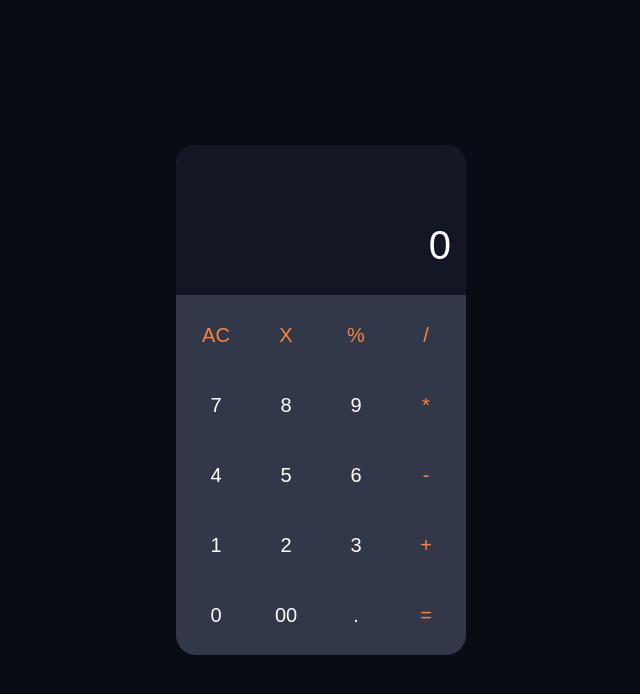
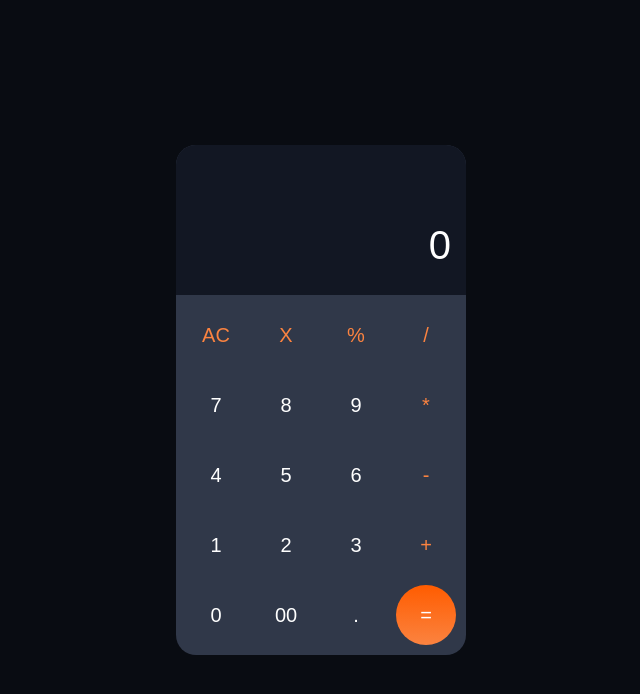
Before and after one commit to ronish00/Calculator, a plain HTML site: page index.html in a window 1280 px wide. Shown: the whole page, without its empty margins (319-959 px from the left). Drawn offline with Linux system fonts and the light colour scheme.

Commit message:
equals button redesign

```diff
--- a/index.html
+++ b/index.html
@@ -31,7 +31,7 @@
             <button class="button" data-value = "0">0</button>
             <button class="button" data-value = "00">00</button>
             <button class="button" data-value = ".">.</button>
-            <button class="button oprt-btn" data-value = "=">=</button>
+            <button class="button oprt-btn result" data-value = "=">=</button>
         </div>
     </div>
 
--- a/style.css
+++ b/style.css
@@ -26,11 +26,6 @@ body{
     border: none;
     height: 150px;
     position: relative;
-}
-
-.screen:active,:focus-visible{
-    border: none;
-    outline: none;
 }
 
 .screen input{
@@ -74,3 +69,8 @@ body{
 .oprt-btn{
     color: #FB8340;
 }
+
+.result{
+    background: linear-gradient(180deg, #FF5C00 0%, #FB8340 100%);
+    color: white;
+}
```
